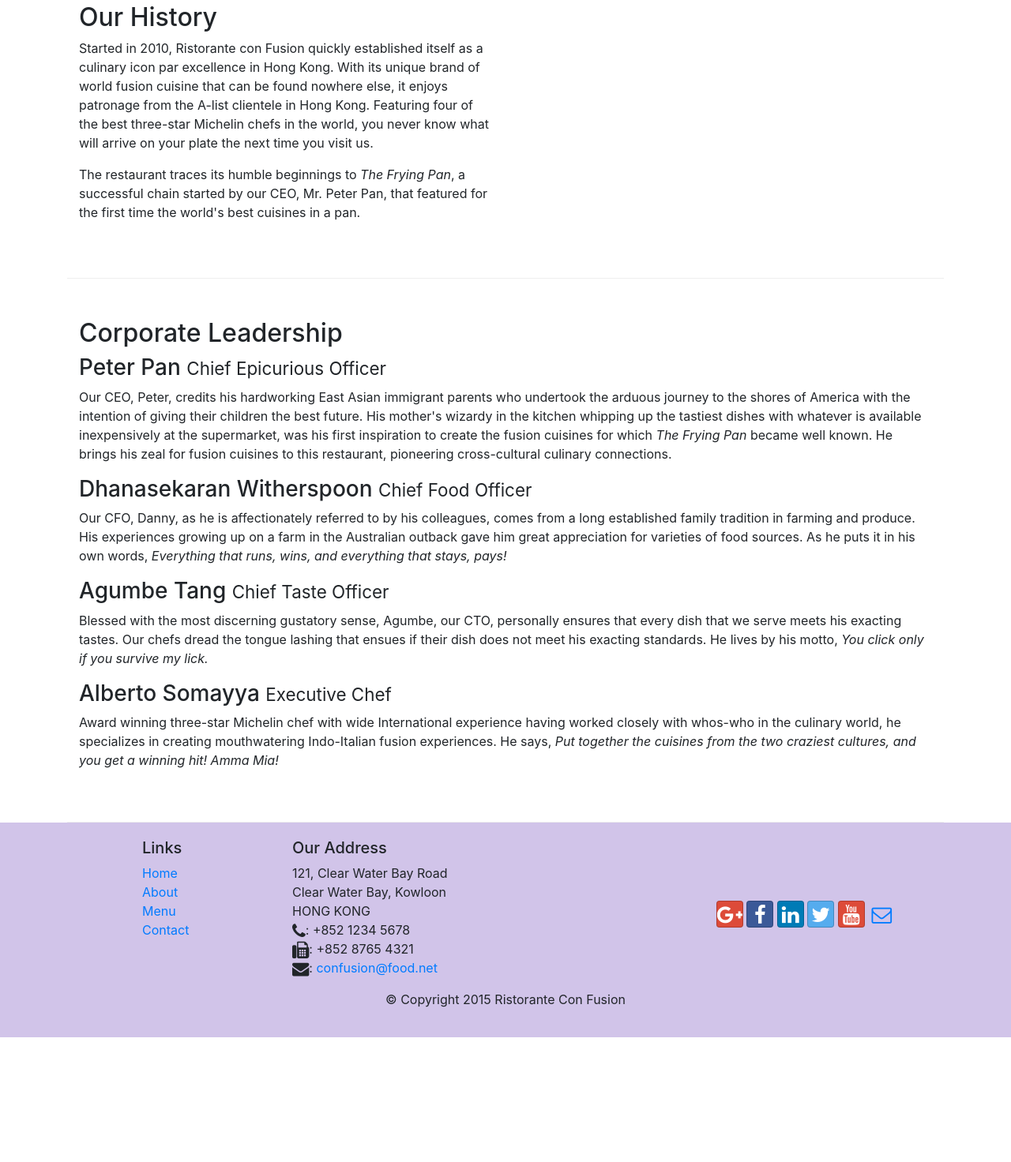
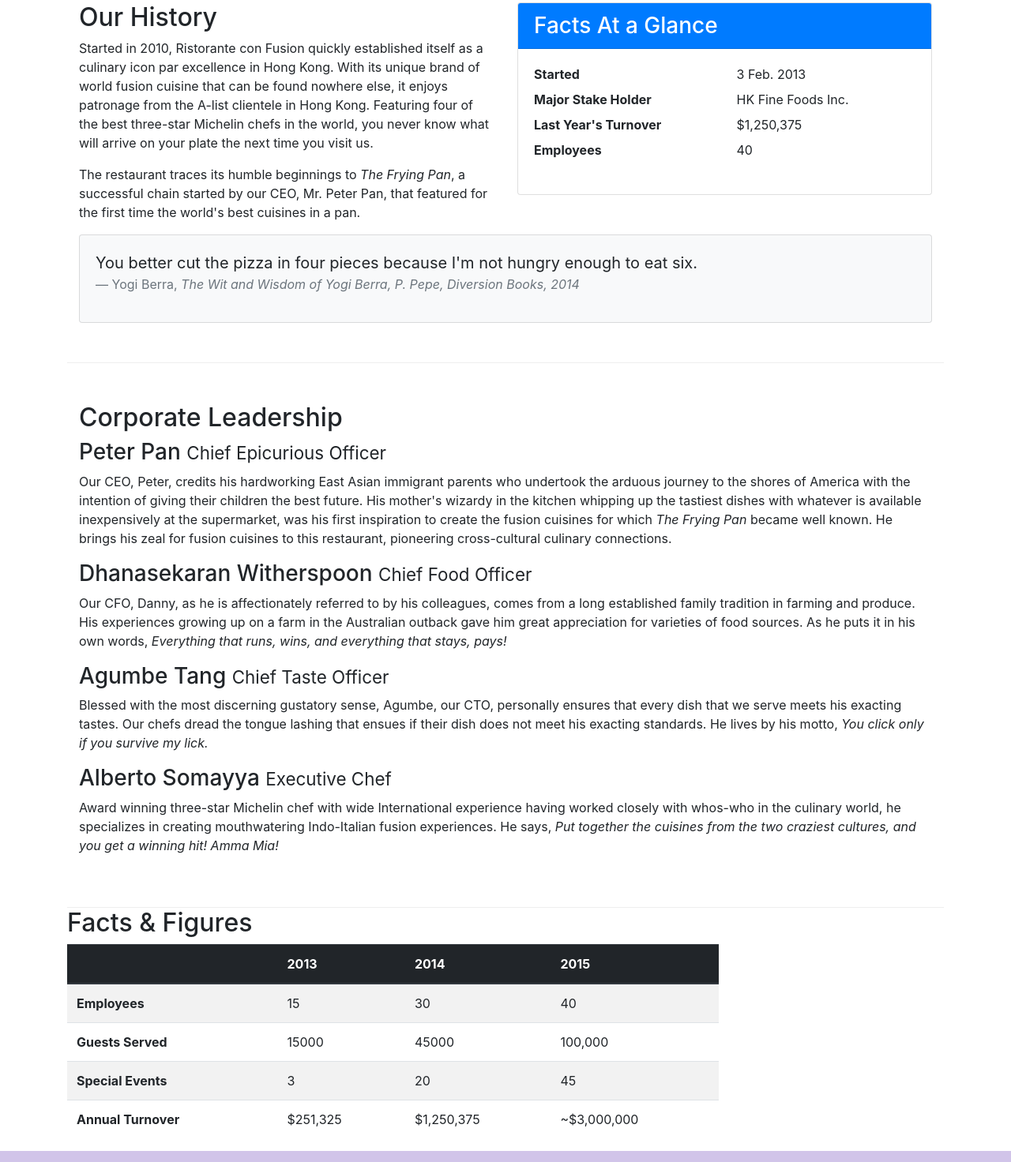
Before and after one commit to an-uet/Bootstrap4, a website: page conFusion/aboutus.html in a window 1280 px wide. Shown: the part 448-1920 px from the top of the page at 79% size. Before the commit the page ends 1762 px from the top, so only its background shows below. Drawn offline with nearby package versions, Linux system fonts and the light colour scheme.

Commit message:
table and card

```diff
--- a/conFusion/aboutus.html
+++ b/conFusion/aboutus.html
@@ -57,12 +57,40 @@
         </div>
 
         <div class="row row-content">
-            <div class="col-12 col-lg-6 col-sm-6">
+            <div class="col-sm-6">
                 <h2>Our History</h2>
                 <p>Started in 2010, Ristorante con Fusion quickly established itself as a culinary icon par excellence in Hong Kong. With its unique brand of world fusion cuisine that can be found nowhere else, it enjoys patronage from the A-list clientele in Hong Kong.  Featuring four of the best three-star Michelin chefs in the world, you never know what will arrive on your plate the next time you visit us.</p>
                 <p>The restaurant traces its humble beginnings to <em>The Frying Pan</em>, a successful chain started by our CEO, Mr. Peter Pan, that featured for the first time the world's best cuisines in a pan.</p>
             </div>
-            <div class="col-12 col-lg col-sm">
+            <div class="col-sm">
+                <div class="card">
+                    <h3 class="card-header bg-primary text-white">Facts At a Glance</h3>
+                    <div class="card-body">
+                        <dl class="row">
+                            <dt class="col-6">Started</dt>
+                            <dd class="col-6">3 Feb. 2013</dd>
+                            <dt class="col-6">Major Stake Holder</dt>
+                            <dd class="col-6">HK Fine Foods Inc.</dd>
+                            <dt class="col-6">Last Year's Turnover</dt>
+                            <dd class="col-6">$1,250,375</dd>
+                            <dt class="col-6">Employees</dt>
+                            <dd class="col-6">40</dd>
+                        </dl>
+
+                    </div>
+                </div>
+            </div>
+            <div class="col-12">
+                <div class="card card-body bg-light">
+                    <blockquote class="blockquote">
+                        <p class="mb-0">You better cut the pizza in four pieces because
+                            I'm not hungry enough to eat six.</p>
+                        <footer class="blockquote-footer">Yogi Berra,
+                            <cite title="Source Title">The Wit and Wisdom of Yogi Berra,
+                            P. Pepe, Diversion Books, 2014</cite>
+                        </footer>
+                    </blockquote>
+                </div>
             </div>
         </div>
 
@@ -79,6 +107,52 @@
                 <h3>Alberto Somayya <small>Executive Chef</small></h3>
                 <p class=" d-none d-sm-block">Award winning three-star Michelin chef with wide International experience having worked closely with whos-who in the culinary world, he specializes in creating mouthwatering Indo-Italian fusion experiences. He says, <em>Put together the cuisines from the two craziest cultures, and you get a winning hit! Amma Mia!</em></p>
             </div>
+       </div>
+       <div class="row roe-content">
+           <div class="col-12 col-sm-9">
+               <h2>Facts &amp; Figures</h2>
+               <div class="table-responsive">
+                <table class="table table-striped">
+                    <thead class="thead-dark">
+                        <tr>
+                            <th>&nbsp;</th>
+                            <th>2013</th>
+                            <th>2014</th>
+                            <th>2015</th>
+                        </tr>
+                    </thead>
+                    <tbody>
+                        <tr>
+                            <th>Employees</th>
+                            <td>15</td>
+                            <td>30</td>
+                            <td>40</td>
+                        </tr>
+                        <tr>
+                            <th>Guests Served</th>
+                            <td>15000</td>
+                            <td>45000</td>
+                            <td>100,000</td>
+                        </tr>
+                        <tr>
+                            <th>Special Events</th>
+                            <td>3</td>
+                            <td>20</td>
+                            <td>45</td>
+                        </tr>
+                        <tr>
+                            <th>Annual Turnover</th>
+                            <td>$251,325</td>
+                            <td>$1,250,375</td>
+                            <td>~$3,000,000</td>
+                        </tr>
+                    </tbody>
+                </table>
+            </div>
+           </div>
+           <div class="col-12 col-sm-3">
+
+           </div>
        </div>
 
     </div>
```
